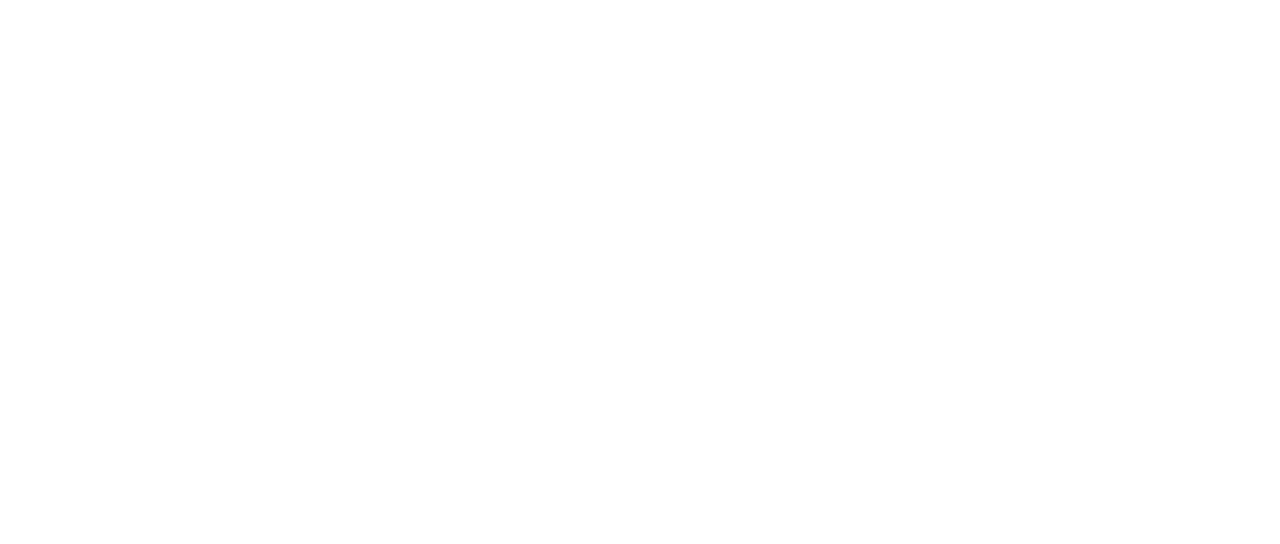
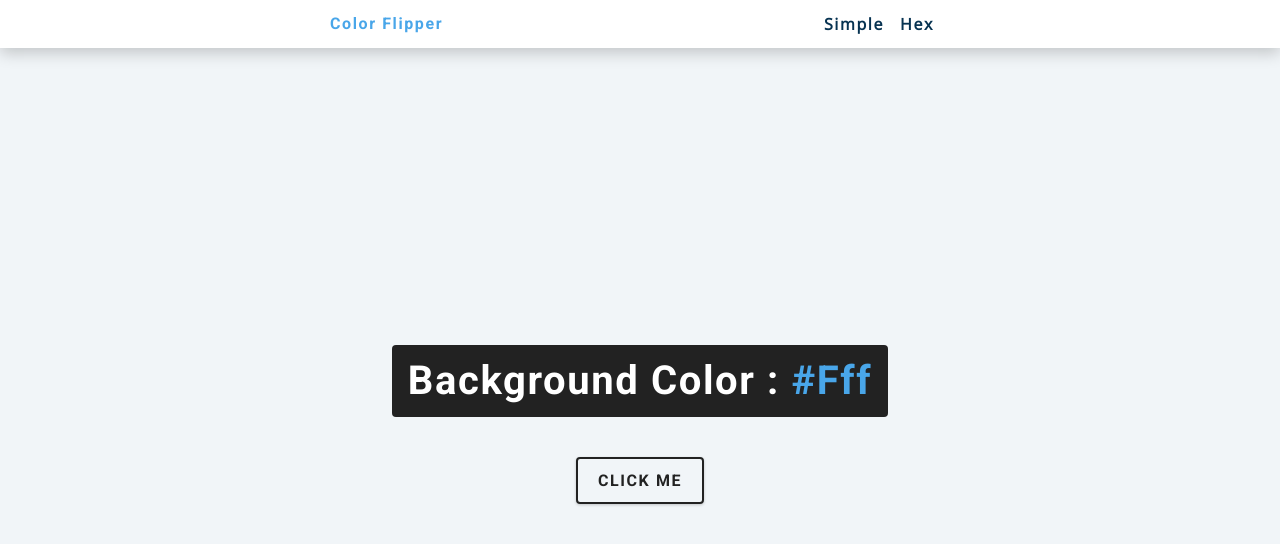
Before and after one commit to meraj687/Javascript_Project, a plain HTML site: page hex.html in a window 1280 px wide. Drawn offline with nearby package versions, Linux system fonts and the light colour scheme.

Commit message:
Adding js file

```diff
--- a/hex.html
+++ b/hex.html
@@ -0,0 +1,31 @@
+<!DOCTYPE html>
+<html lang="en">
+
+<head>
+ <meta charset="UTF-8">
+ <meta name="viewport" content="width=device-width, initial-scale=1.0">
+ <title>Color flipper</title>
+ <link rel="stylesheet" href="styles.css">
+</head>
+
+<body>
+ <nav>
+  <div class="nav-center">
+   <h4>Color flipper</h4>
+   <ul class="nav-links">
+    <li><a href="index.html">simple</a></li>
+    <li><a href="hex.html">hex</a></li>
+   </ul>
+  </div>
+ </nav>
+ <main>
+  <div class="container">
+   <h2>Background color : <span class="color">#fff</span></h2>
+   <button class="btn btn-hero" id="btn">Click me</button>
+  </div>
+ </main>
+
+ <script src="hex.js"></script>
+</body>
+
+</html>
```
Also changed, not shown: app.js (+14 -0 lines), index.html (+8 -0 lines), hex.js (added), 1 other file.
